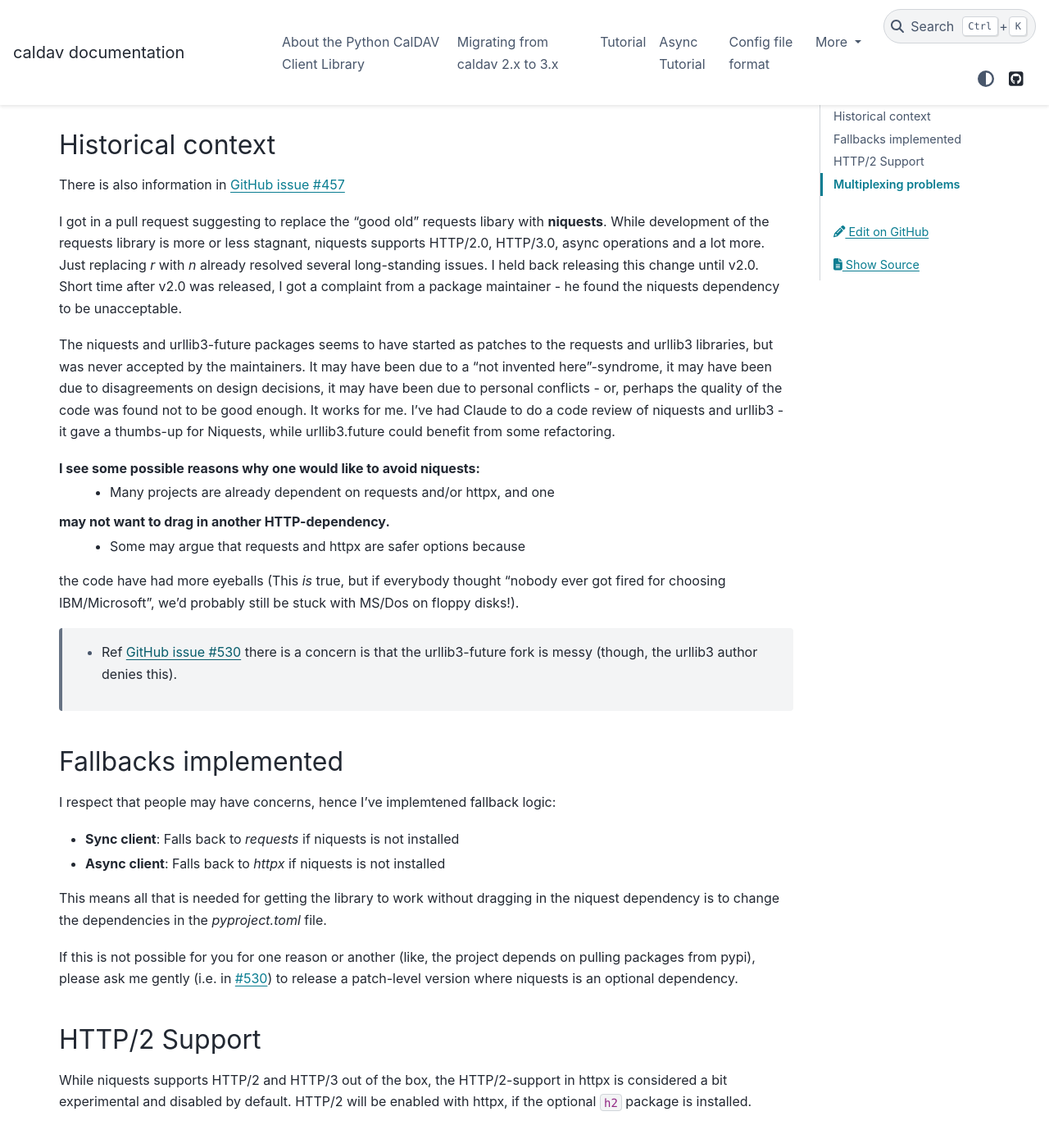
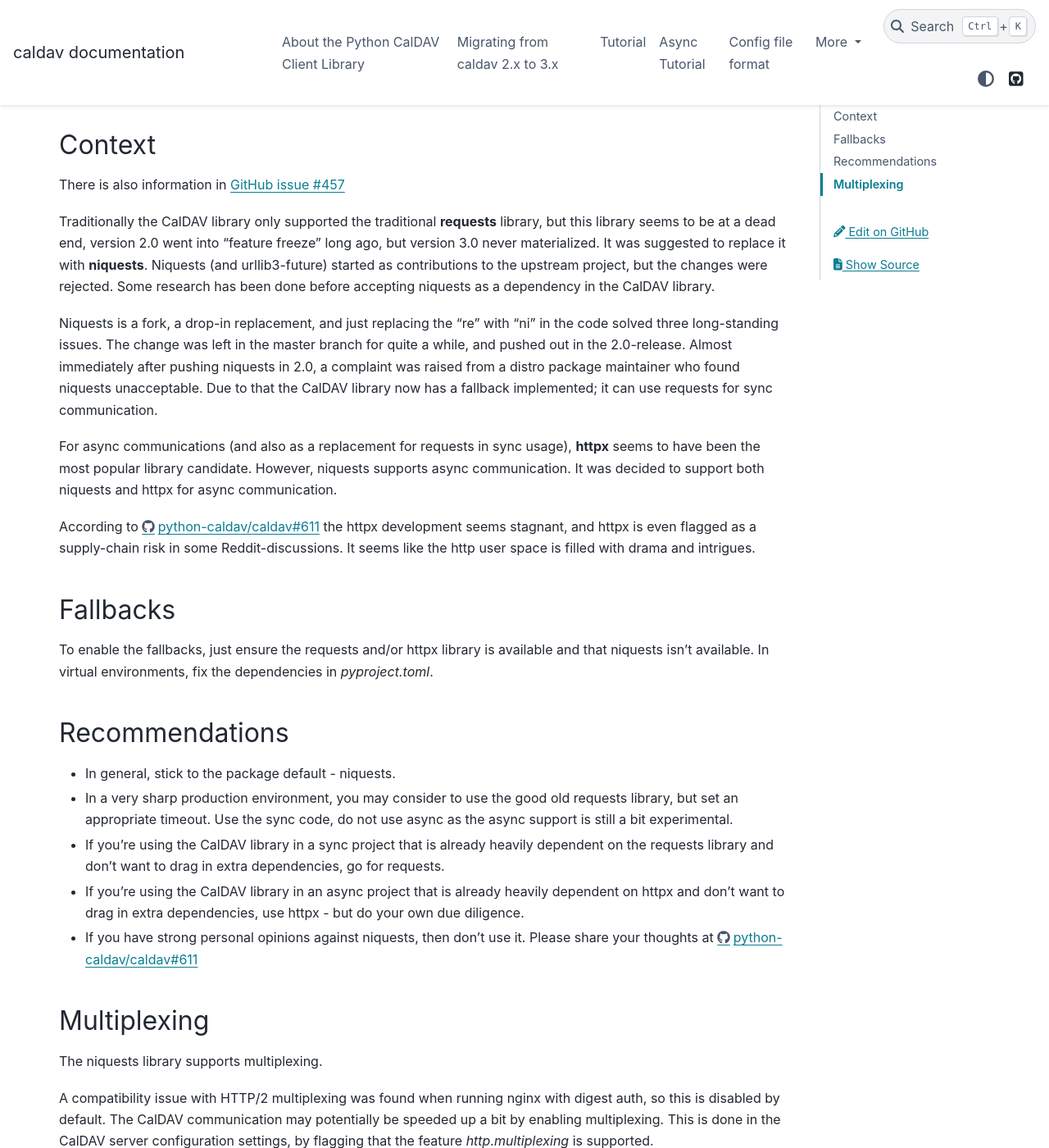
Before and after one commit to python-caldav/caldav, a Sphinx documentation site: the page built from docs/source/http-libraries.rst, in a window 1280 px wide and 1400 px high, scrolled down 238 px. Shown: the whole window at 82% size. Built offline with Sphinx 7.4.7 and the PyData theme 0.15.4, drawn with Linux system fonts in a browser that asks for light colours; pages that are not in the unit, such as notebooks, are missing from menus; the version number could not be read and is left out; some of the changed text lies outside the part shown.

Commit message:
docs: various fixups in the user documentation
* Critical voices said the documentation many places looks like a personal opinionated blog.  I've tried dealing a bit.
* The "about"-file is big and contains too much different information.  Probably some of the information should be split out or moved to other places.  As for now, I've slashed some content that seemed less up-to-date and/or useful.

AI Prompts (claude-sonnet-4-6):

prompt: I'm going to improve the documentation, the docs under
docs/source as well as docstrings in the code (but not the text
documents under the project root nor docs/design).  In this session I
want to do all the work myself, but I'd like some suggestions and
thoughs on what is the priority.  I was told: (...) The docs contain a
lot of outdated, personal editorializing and opinions, which would be
fine on a blog, but not so much in documentation, except as a "Design
defense" explanation document.

prompt: please comment on my changes, and fix typos/grammar errors
followup-prompt: (the changes can be found in) ~/caldav, commit 80901d3d
followup-prompt: commit
prompt: please comment on my changes, and fix typos/grammar errors
followup-prompt: commit
prompt: do you see anything that is obviously outdated?
follow-prompt: Please convert the markdown link to RST
followup-prompt: Fix typos.

```diff
--- a/docs/source/about.rst
+++ b/docs/source/about.rst
@@ -41,8 +41,7 @@
 released.
 
 The 3.x version series (released 2026-03) is almost
-backwards-compatible with version 2.x.  Python 3.10+ is required
-(Python 3.8 and 3.9 are no longer supported).  The
+backwards-compatible with version 2.x.  The
 ``caldav/objects.py`` backward-compatibility shim has been removed;
 any code doing ``from caldav.objects import <something>`` must be
 updated to import directly from ``caldav``.  The wildcard import has
@@ -59,7 +58,7 @@
 ===========================
 
 Most of the code is regularly tested towards different versions of
-Python, the oldest being Python 3.10 (as of v3.0).
+Python.  As of 3.x.x, 3.10 to 3.14 is tested.  The 3.x-series does not support Python 3.8 (due to type hints), Python 3.9 is just not tested.
 
 Support for Python2 was officially not supported starting from caldav
 version 1.0.
@@ -105,28 +104,6 @@
 replaced with icalendar, both are now supported, and the icalendar
 library is now consistently used internally
 
-Misbehaving server implementations
-----------------------------------
-
-Some server implementations may have some "caldav"-support that either
-doesn't implement all of :rfc:`4791`, breaks the standard a bit, or has
-extra features.  As long as it doesn't add too much complexity to the
-code, hacks and workarounds for "badly behaving caldav servers" are
-considered to be within the scope.  Ideally, users of the caldav
-library should be able to download all the data from one calendar
-server or cloud provider, upload it to another server type or cloud
-provider, and continue using the library without noticing any
-differences.  To get there, it may be needed to add tweaks in the
-library covering the things the servers are doing wrong.
-
-There exists an extension to the standard covering calendar color and
-calendar order, allegedly with an xml namespace
-``http://apple.com/ns/ical/``. That URL gives (301 https and
-then) 404.  I've so far found no documentation at all
-on this extension - however, it seems to be supported by several
-caldav libraries, clients and servers.  As of 0.7, calendar colors and
-order is available for "power users".
-
 
 Notable classes and workflow
 ============================
@@ -160,10 +137,11 @@
 Compatibility
 =============
 
-CalDAV server implementations vary widely in which optional RFC features they
-support, and how gracefully they handle things they do not support.  The caldav
-library contains a compatibility layer that works around known issues
-automatically when the server is identified.
+The calendaring server supporting the CalDAV standards fully and perfectly does not exist.  CalDAV server implementations vary widely in which optional RFC features they
+support, and how gracefully they handle things they do not support, as well as how the standard is interpreted, things not working due to bugs, etc.
+
+The caldav library contains a compatibility layer that works around
+some known issues automatically when the server is identified.
 
 Compatibility hints system
 --------------------------
@@ -186,6 +164,10 @@
 
 Configuring compatibility hints
 --------------------------------
+
+A separate tool https://github.com/python-caldav/caldav-server-tester has been split out to do compatibility testing towards the servers.  The results are stored in ``caldav/compatibility_hints.py``.  The server supporting everything in the CalDAV RFCs perfectly does not exist.
+
+Compatibility testing has traditionally only been done by the maintainer - one of the purposes of the caldav-server-tester is to allow anyone to run the checks towards the software they use, without having to share any account information with the CalDAV maintainer.  The tool may spit out code blocks to be included in the compatibility hints file, as well as yaml snippets to be included in configuration files.
 
 The ``features`` parameter of :func:`caldav.get_davclient` (or
 :class:`caldav.DAVClient`) selects a named server profile from
@@ -216,49 +198,9 @@
 Server-specific highlights
 --------------------------
 
-* **iCloud, Google, Zimbra** are notoriously incomplete in their CalDAV
-  support — see the server profile names ``icloud``, ``google``, ``zimbra``
-  in ``compatibility_hints.py`` for the current list of known issues.
+Over the past years, the focus has been on compatibility-testing towards open source calendar servers.  In particular Google and iCloud haven't been tested for a long time.  Google officially supports CalDAV, see https://developers.google.com/workspace/calendar/caldav/v2/guide - iCloud supports CalDAV partly, but there exists no official information about it. iCloud limitations has been tracked in https://github.com/python-caldav/caldav/issues/3
 
-  iCloud has not been tested for a while.  As the maintainer has no account there, YOUR help is needed to ensure iCloud-compatibility.
-
-  Notable iCloud limitations (tracked in https://github.com/python-caldav/caldav/issues/3):
-
-  * No support for freebusy, tasks, or journals.
-  * Broken or absent support for recurring events.
-  * Objects deleted from one client may reappear after recreating a
-    calendar with the same name.
-  * ``get_object_by_uid()`` does not work despite following the RFC example.
-
-  Google's CalDAV adapter does not support creating calendars; use the Google
-  API directly for that.  As with iCloud, Google support hasn't been tested for quite a while.
-
-* **Radicale** will auto-create a calendar when accessing a URL that does not
-  exist, and listing calendars owned by the user may fail.
-
-* **Baikal** does not support date-range searches for todo tasks.
-
-* **DAViCal** has slightly broken support for date-range searches on todos.
-
-* **OX App Suite** applies a "sliding window" to all calendar REPORT queries:
-  objects whose date lies too far in the past (or future) are invisible.
-  There is no CalDAV mechanism to enumerate those objects — they are invisible
-  to ``calendar.search()``, ``calendar.events()``,
-  ``calendar.get_objects_by_sync_token()``, and ``calendar.get_object_by_uid()``;
-  the only way to access them is a direct GET if the URL is already known.
-  The library works around this by injecting an explicit 1970–2126 time range
-  (``search.unlimited-time-range: broken``), which makes recurring events with
-  future occurrences visible, but truly old non-recurring objects remain
-  inaccessible.  OX also rejects VTODOs containing RRULE with HTTP 400, and
-  VTODOs must be stored in a calendar explicitly created for the ``VTODO``
-  component type.
-
-* **Calendar creation** is not mandatory under :rfc:`4791`.  Most self-hosted
-  servers support it; Google's CalDAV adapter does not.
-
-* **Recurring events and tasks** are non-trivial to implement correctly on
-  the server side.  DAViCal and Baikal are the only servers known to handle
-  them correctly in the test suite.
+(This section contained lots of detailed information on how the different servers handle it, but it has been removed as much of it was outdated.  All the information is available in ``compatibility_hints.py``, though it should probably be redone a bit for better readability)
 
 Some notes on CalDAV URLs
 =========================
@@ -274,7 +216,7 @@
   typical icloud calendar URL looks like
   ``https://p12-caldav.icloud.com/12345/calendars/CALNAME``.
   If you encounter troubles with iCloud, try toggling
-  between IPv4 and IPv6 (see [issue 393](https://github.com/python-caldav/caldav/issues/393))
+  between IPv4 and IPv6 (see `issue 393 <https://github.com/python-caldav/caldav/issues/393>`_)
 
 * Google - legacy:  ``https://www.google.com/calendar/dav/``,
   The calendar URL for the primary personal calendar seems to be of the
@@ -283,13 +225,13 @@
   namespace.
 
 * Google - new api: see https://developers.google.com/calendar/caldav/v2/guide.
-  There is some information in https://github.com/python-caldav/caldav/issues/119 on how to connect to Google, and there are two contributed :ref:`examples:examples` on how to obtain a bearer token and use it in the caldav lbirary.  There is also a `blog post <https://blog.lasall.dev/post/tell-me-why-google-and-caldav/>`_ describing the process.
+  There is some information in https://github.com/python-caldav/caldav/issues/119 on how to connect to Google, and there are two contributed :ref:`examples:examples` on how to obtain a bearer token and use it in the caldav library.  There is also a `blog post <https://blog.lasall.dev/post/tell-me-why-google-and-caldav/>`_ describing the process.
 
 * DAViCal: The caldav URL typically seems to be on the format ``https://your.server.example.com/caldav.php/``, though it depends on how the web server is configured.  The primary calendars have URLs like ``https://your.server.example.com/caldav.php/donald/calendar`` and other calendars have names like ``https://your.server.example.com/caldav.php/donald/golfing_calendar``.
 
 * Zimbra: The caldav URL is typically on the format ``https://mail.example.com/dav/``, calendar URLs can be on the format ``https://mail.example.com/dav/donald@example.com/My%20Golfing%20Calendar``.  Display name always matches the last part of the URL.
 
-* Fastmail: ``https://caldav.fastmail.com/dav/`` - note that the trailing dash is significant (ref https://github.com/home-assistant/core/issues/66599)
+* Fastmail: ``https://caldav.fastmail.com/dav/`` - note that the trailing slash is significant (ref https://github.com/home-assistant/core/issues/66599)
 
 * GMX: `f"https://caldav.gmx.net/begenda/dav/{userid}@gmx.net/calendar`"`
 
@@ -332,12 +274,12 @@
 
 .. code-block:: bash
 
-  $ python setup.py build_sphinx
+  $ make html
 
 Code of Conduct
 ===============
 
-While I hope we never will need to refer to it, the `Contributor Covenant <https://www.contributor-covenant.org/version/2/1/code_of_conduct/>`_ applies to this project, see also `CODE_OF_CONDUCT <https://github.com/python-caldav/caldav/blob/master/CODE_OF_CONDUCT>`_.  Avoid toxic negativity in general, but Tobias Brox can probably handle some blunt criticism if it may help getting the project on a better track.
+While I hope we never will need to refer to it, the `Contributor Covenant <https://www.contributor-covenant.org/version/2/1/code_of_conduct/>`_ applies to this project, see also `CODE_OF_CONDUCT <https://github.com/python-caldav/caldav/blob/master/CODE_OF_CONDUCT>`_.  Avoid toxic negativity in general, but the maintainer can handle some blunt criticism as long as it may help getting the project on a better track.
 
 License
 =======
--- a/docs/source/http-libraries.rst
+++ b/docs/source/http-libraries.rst
@@ -1,61 +1,61 @@
 HTTP Library Configuration
 ==========================
 
-As of v3.x, **niquests** is used for HTTP communication. niquests is a backwards-compatible fork of the requests library.  It's a modern HTTP library with support for HTTP/2 and HTTP/3 and many other things.  However, it's a bit controversial, so I've decided to support some fallbacks.
+As of v3.x, **niquests** is used for HTTP communication. niquests is a backwards-compatible fork of the requests library.  It's a modern HTTP library with support for HTTP/2 and HTTP/3 and many other things.  Due to popular demand, fallbacks to **requests** and **httpx** exists.
 
-Historical context
-------------------
+Context
+-------
 
 There is also information in `GitHub issue #457 <https://github.com/python-caldav/caldav/issues/457>`_
 
-I got in a pull request suggesting to replace the "good old" requests
-libary with **niquests**.  While development of the requests library
-is more or less stagnant, niquests supports HTTP/2.0, HTTP/3.0, async
-operations and a lot more.  Just replacing `r` with `n` already
-resolved several long-standing issues.  I held back releasing this
-change until v2.0.  Short time after v2.0 was released, I got a
-complaint from a package maintainer - he found the niquests dependency
-to be unacceptable.
+Traditionally the CalDAV library only supported the traditional
+**requests** library, but this library seems to be at a dead end,
+version 2.0 went into "feature freeze" long ago, but version 3.0 never
+materialized.  It was suggested to replace it with **niquests**.  Niquests (and urllib3-future) started as contributions to the upstream project, but the changes were rejected.  Some research has been done before accepting niquests as a dependency in the CalDAV library.
 
-The niquests and urllib3-future packages seems to have started as
-patches to the requests and urllib3 libraries, but was never accepted
-by the maintainers.  It may have been due to a "not invented
-here"-syndrome, it may have been due to disagreements on design
-decisions, it may have been due to personal conflicts - or, perhaps
-the quality of the code was found not to be good enough.  It works for
-me.  I've had Claude to do a code review of niquests and urllib3 - it
-gave a thumbs-up for Niquests, while urllib3.future could benefit from
-some refactoring.
+Niquests is a fork, a drop-in replacement, and just replacing the "re"
+with "ni" in the code solved three long-standing issues.  The change
+was left in the master branch for quite a while, and pushed out in the
+2.0-release.  Almost immediately after pushing niquests in 2.0,
+a complaint was raised from a distro package maintainer who found
+niquests unacceptable.  Due to that the CalDAV library now has a
+fallback implemented; it can use requests for sync communication.
 
-I see some possible reasons why one would like to avoid niquests:
-  * Many projects are already dependent on requests and/or httpx, and one
-may not want to drag in another HTTP-dependency.
-  * Some may argue that requests and httpx are safer options because
-the code have had more eyeballs (This *is* true, but if everybody
-thought "nobody ever got fired for choosing IBM/Microsoft", we'd
-probably still be stuck with MS/Dos on floppy disks!).
-  * Ref `GitHub issue #530 <https://github.com/python-caldav/caldav/issues/530>`_ there is a concern is that the urllib3-future fork is messy (though, the urllib3 author denies this).
+For async communications (and also as a replacement for requests in
+sync usage), **httpx** seems to have been the most popular library
+candidate.  However, niquests supports async communication.  It was
+decided to support both niquests and httpx for async communication.
 
-Fallbacks implemented
----------------------
+According to
+https://github.com/python-caldav/caldav/issues/611#issuecomment-4278875543
+the httpx development seems stagnant, and httpx is even flagged as a
+supply-chain risk in some Reddit-discussions.  It seems like the http
+user space is filled with drama and intrigues.
 
-I respect that people may have concerns, hence I've implemtened fallback logic:
+Fallbacks
+---------
 
-* **Sync client**: Falls back to `requests` if niquests is not installed
-* **Async client**: Falls back to `httpx` if niquests is not installed
+To enable the fallbacks, just ensure the requests and/or httpx library is available and that niquests isn't available.  In virtual environments, fix the dependencies in `pyproject.toml`.
 
-This means all that is needed for getting the library to work without
-dragging in the niquest dependency is to change the dependencies in
-the `pyproject.toml` file.
+Recommendations
+---------------
 
-If this is not possible for you for one reason or another (like, the project depends on pulling packages from pypi), please ask me gently (i.e. in `#530 <https://github.com/python-caldav/caldav/issues/530>`_) to release a patch-level version where niquests is an optional dependency.
+* In general, stick to the package default - niquests.
+* In a very sharp production environment, you may consider to use the
+  good old requests library, but set an appropriate timeout.  Use the
+  sync code, do not use async as the async support is still a bit
+  experimental.
+* If you're using the CalDAV library in a sync project that is already
+  heavily dependent on the requests library and don't want to drag in
+  extra dependencies, go for requests.
+* If you're using the CalDAV library in an async project that is
+  already heavily dependent on httpx and don't want to drag in extra
+  dependencies, use httpx - but do your own due diligence.
+* If you have strong personal opinions against niquests, then don't use it.  Please share your thoughts at https://github.com/python-caldav/caldav/issues/611
 
-HTTP/2 Support
---------------
+Multiplexing
+------------
 
-While niquests supports HTTP/2 and HTTP/3 out of the box, the HTTP/2-support in httpx is considered a bit experimental and disabled by default.  HTTP/2 will be enabled with httpx, if the optional ``h2`` package is installed.
+The niquests library supports multiplexing.
 
-Multiplexing problems
----------------------
-
-Some servers (particularly the combination nginx with digest auth) does have compatibility issues with HTTP/2 multiplexing, so this is disabled by default.  The CalDAV communication may potentially be speeded up a bit by enabling multiplexing.  This is done in the CalDAV server configuration settings, by flagging that the feature `http.multiplexing` is supported.
+A compatibility issue with HTTP/2 multiplexing was found when running nginx with digest auth, so this is disabled by default.  The CalDAV communication may potentially be speeded up a bit by enabling multiplexing.  This is done in the CalDAV server configuration settings, by flagging that the feature `http.multiplexing` is supported.
--- a/docs/source/tutorial.rst
+++ b/docs/source/tutorial.rst
@@ -68,7 +68,7 @@
 
 The delete-step is unimportant when running towards an ephemeral test server.
 
-**Tip:** In test mode, the with-block ensures the test server is stopped when done.  It also ensures that the HTTP-session is terminated.  However, for testing things interactively in the python it's a pain.  Usage of the with-block is Best Recommended Practice, but the test server will anyway be terminated when the python process exits, and the HTTP-session will be terminated on timeout or when leaving the test server, whatever comes first.  Feel free to just use ``client = get_davclient()`` while you're testing things.
+**Tip:** In test mode, the with-block ensures the test server is stopped when done.  It also ensures that the HTTP-session is terminated.  For testing things interactively in the python it's a pain.  Usage of the with-block is Best Recommended Practice, but you may safely use ``client = get_davclient()`` while you're testing things.
 
 **Caveat:** In many settings, communication is done lazily when needed.  Things will eventually break if password/url/username is wrong, but perhaps not where you expect it to.  To test, you may try out:
 
```
Also changed, not shown: other parts of docs/source/about.rst (+2 -2 lines).
